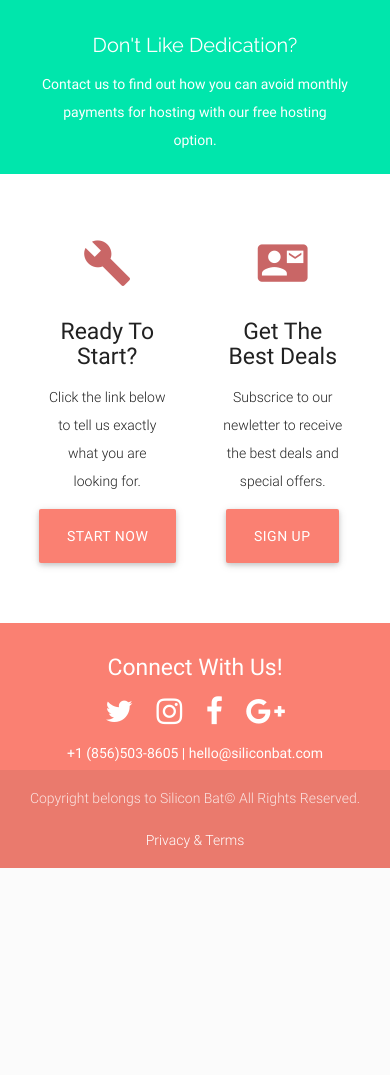
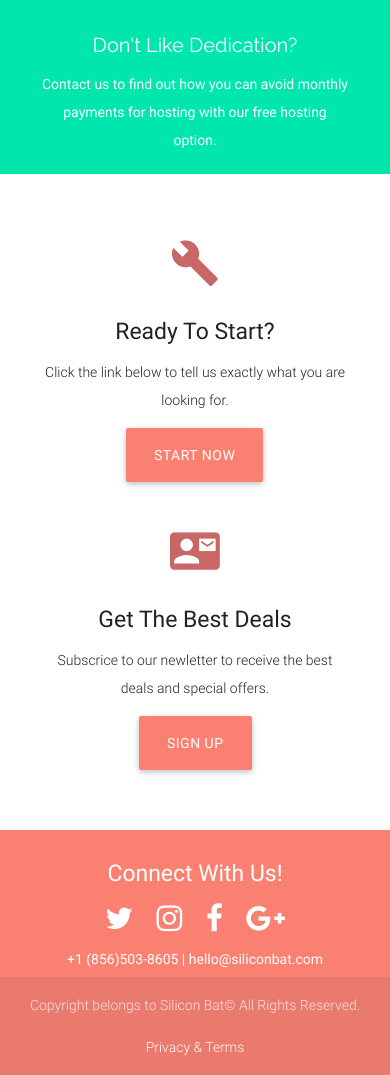
Before and after one commit to Vladdokhvat/ToDo, a Rails app: page /pricing in a window 390 px wide. Shown: the part 4583-5658 px from the top of the page. Before the commit the page ends 5451 px from the top, so only its background shows below. Run offline with Rails 7, Linux system fonts and the light colour scheme; style sheets or scripts are compiled from the project's sources; some libraries are stand-ins or nearby versions.

Commit message:
fix contact & newsletter responsiveness

```diff
--- a/app/views/static_pages/Pricing.html.erb
+++ b/app/views/static_pages/Pricing.html.erb
@@ -280,7 +280,7 @@
 <!--contact and web planner links-->
     <div class="services white row">
        <div class="container services-margin center">
-        <div class="col s6">
+        <div class="col m6 s12">
           <div class="icon-block">
             <h2 class="center brown-text"><i class="material-icons">build</i></h2>
             <h5 class="center">Ready To Start?</h5>
@@ -291,7 +291,7 @@
           </div>
         </div>
 
-        <div class="col s6">
+        <div class="col m6 s12">
           <div class="icon-block">
             <h2 class="center brown-text"><i class="material-icons">contact_mail</i></h2>
             <h5 class="center">Get The Best Deals</h5>
--- a/app/views/static_pages/Services.html.erb
+++ b/app/views/static_pages/Services.html.erb
@@ -61,7 +61,7 @@
 
     <div class="services white row">
        <div class="container services-margin center">
-        <div class="col s6">
+        <div class="col m6 s12">
           <div class="icon-block">
             <h2 class="center brown-text"><i class="material-icons">build</i></h2>
             <h5 class="center">Ready To Start?</h5>
@@ -72,7 +72,7 @@
           </div>
         </div>
 
-        <div class="col s6">
+        <div class="col m6 s12">
           <div class="icon-block">
             <h2 class="center brown-text"><i class="material-icons">contact_mail</i></h2>
             <h5 class="center">Get The Best Deal</h5>
```
Also changed, not shown: 10676249_481905105322009_2052322065807812737_n.png (deleted).
